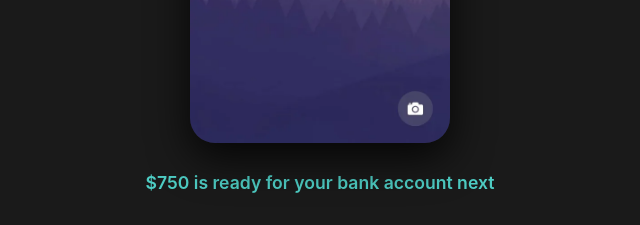
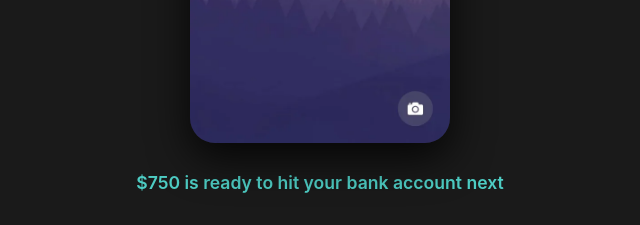
Before and after one commit to hapsitikle/payid, a plain HTML site: page index.html in a window 1280 px wide. Shown: the part 847-1072 px from the top of the page, 320-960 px from the left. Drawn offline with Linux system fonts and the light colour scheme.

Commit message:
Update index.html

```diff
--- a/index.html
+++ b/index.html
@@ -272,7 +272,7 @@
                 <img src="images/phone-screenshot.jpg" alt="PayID Reward Notification" class="phone-image" />
             </div>
 
-            <p style="color: #4ecdc4; font-size: 1.1rem; font-weight: 600; margin: 20px 0 15px; text-align: center;">$750 is ready for your bank account next</p>
+            <p style="color: #4ecdc4; font-size: 1.1rem; font-weight: 600; margin: 20px 0 15px; text-align: center;">$750 is ready to hit your bank account next</p>
 
             <a href="https://www.rewardsgiant-au.com/?Flow=37761135-A7CD-4904-FA56-47968ED5F6E0950A4835&isPrePop=true&RBC=1&reward=payid750au&o=218163&affsecid=5167633202&subaff1=134431&subaff2=208110&subaff3=259692&subaff4=payid750au-default-39955&DVID=&bckm=1"
                class="cta-button" target="_blank">
```
